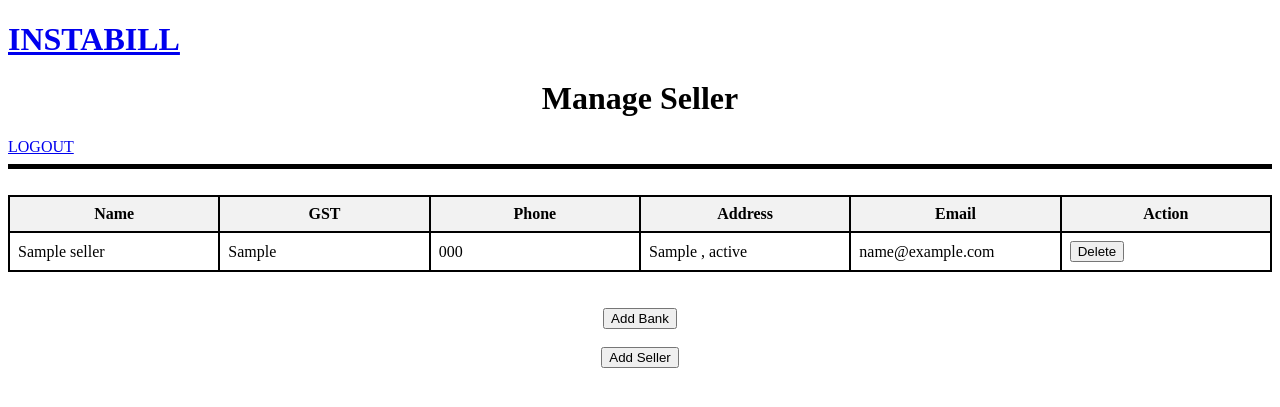
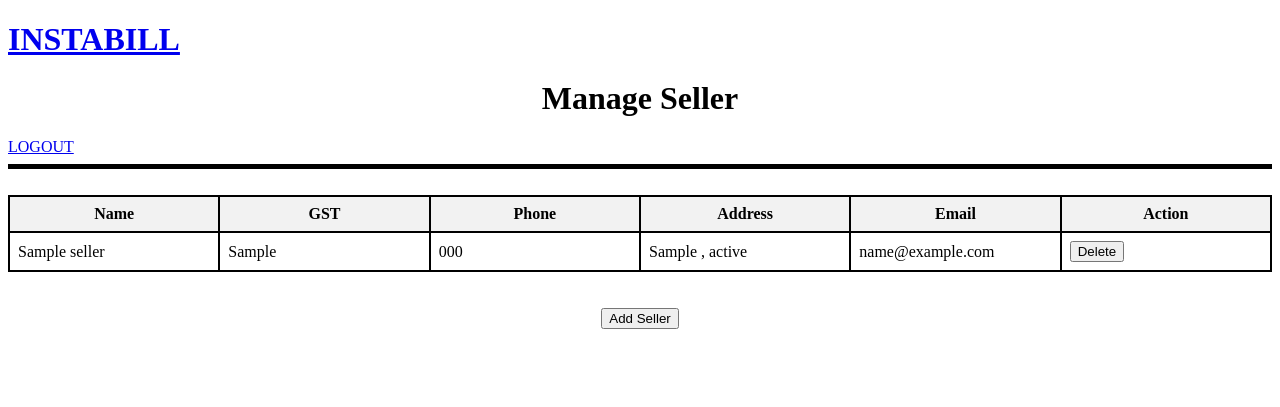
Before and after one commit to Sahil0215/vercceldemo, a Django app: page /manage_seller/ in a window 1280 px wide. Shown: the top 407 px of the page. Run offline with Django 5.2, Linux system fonts and the light colour scheme; a user stored in the database is signed in; tables that the repository leaves empty hold one stand-in row (values such as "Sample post").

Commit message:
commit_31

```diff
--- a/demo/bill/templates/manage_seller.html
+++ b/demo/bill/templates/manage_seller.html
@@ -66,7 +66,6 @@
 
     <br><br>
 
-    <center><a href="{% url 'add_bank' %}"><button>Add Bank</button></a></center><br>
     <center><a href="{% url 'add_seller' %}"><button>Add Seller</button></a></center>
 </body>
 </html>
```
